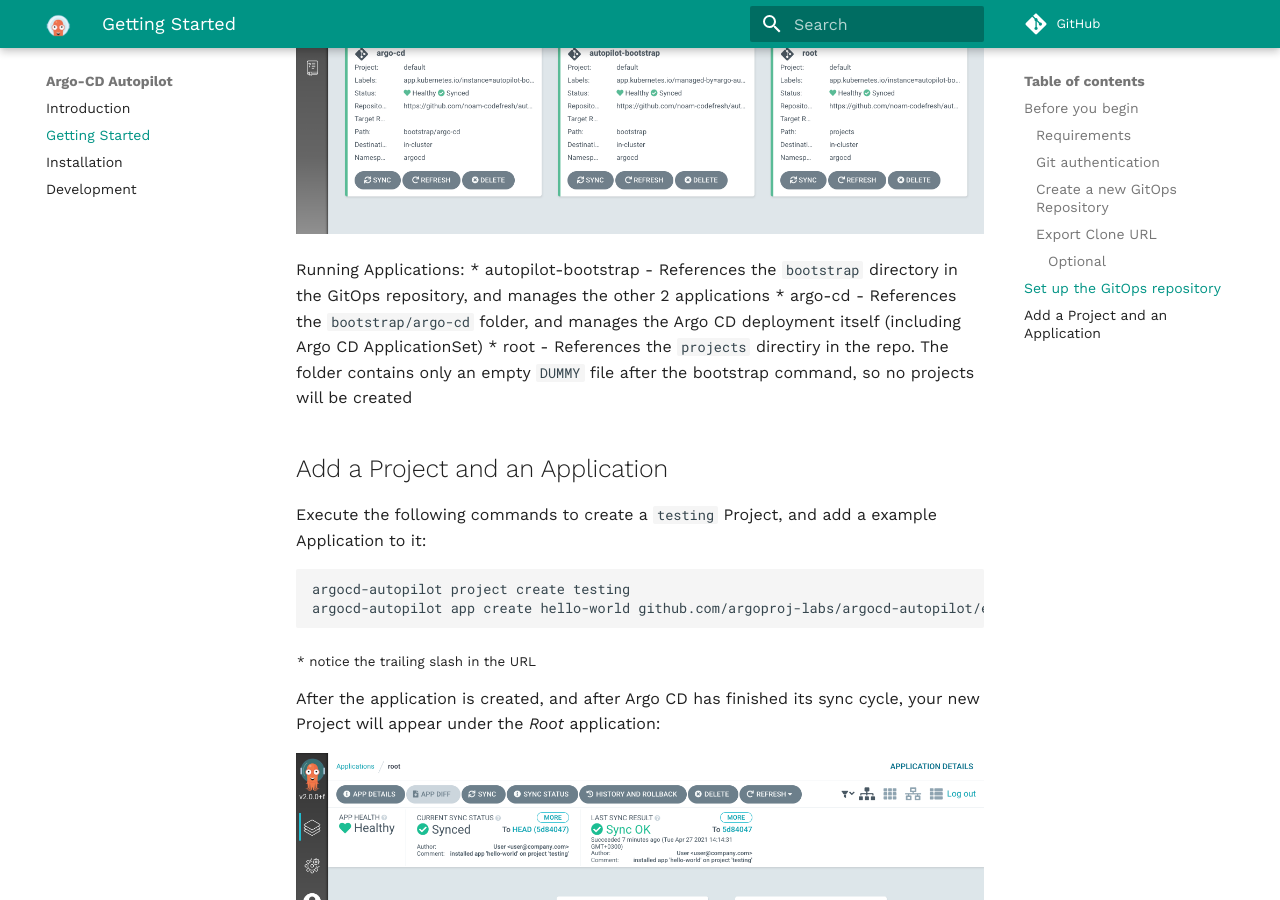
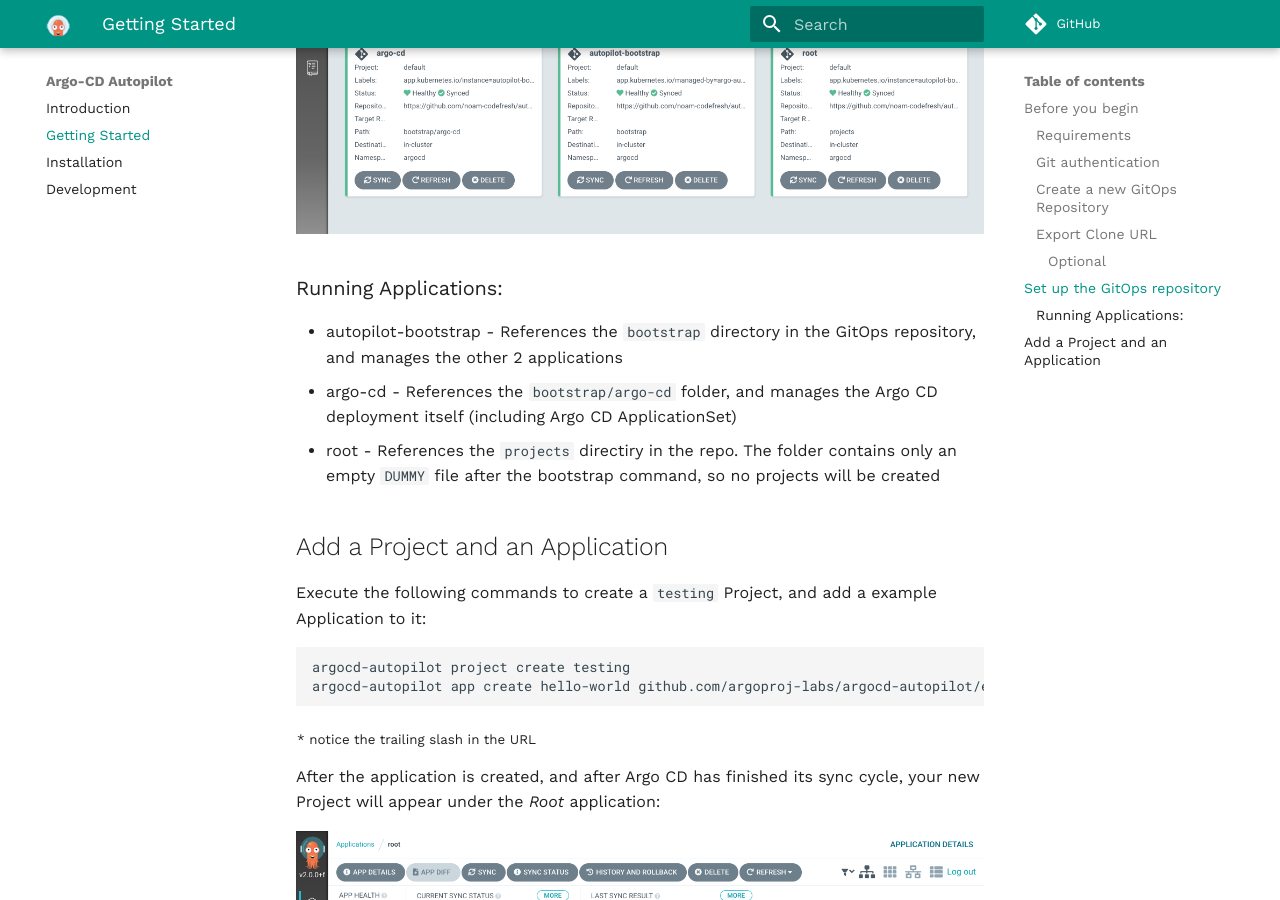
Before and after one commit to argoproj-labs/argocd-autopilot, an MkDocs documentation site: the page built from docs/Getting-Started.md, in a window 1280 px wide and 900 px high, scrolled down 2219 px. Built offline with MkDocs 1.6.1 and Material for MkDocs 9.7.7, drawn with Linux system fonts in a browser that asks for light colours; comment, search, counter and statistics services are not loaded.

Commit message:
docs fix

```diff
--- a/docs/Getting-Started.md
+++ b/docs/Getting-Started.md
@@ -53,7 +53,7 @@ Execute the port forward command, and browse to http://localhost:8080. Log in us
 
 ![Step 1](assets/getting_started_1.png)
 
-Running Applications:
+### Running Applications:
 * autopilot-bootstrap - References the `bootstrap` directory in the GitOps repository, and manages the other 2 applications
 * argo-cd - References the `bootstrap/argo-cd` folder, and manages the Argo CD deployment itself (including Argo CD ApplicationSet)
 * root - References the `projects` directiry in the repo. The folder contains only an empty `DUMMY` file after the bootstrap command, so no projects will be created
```
